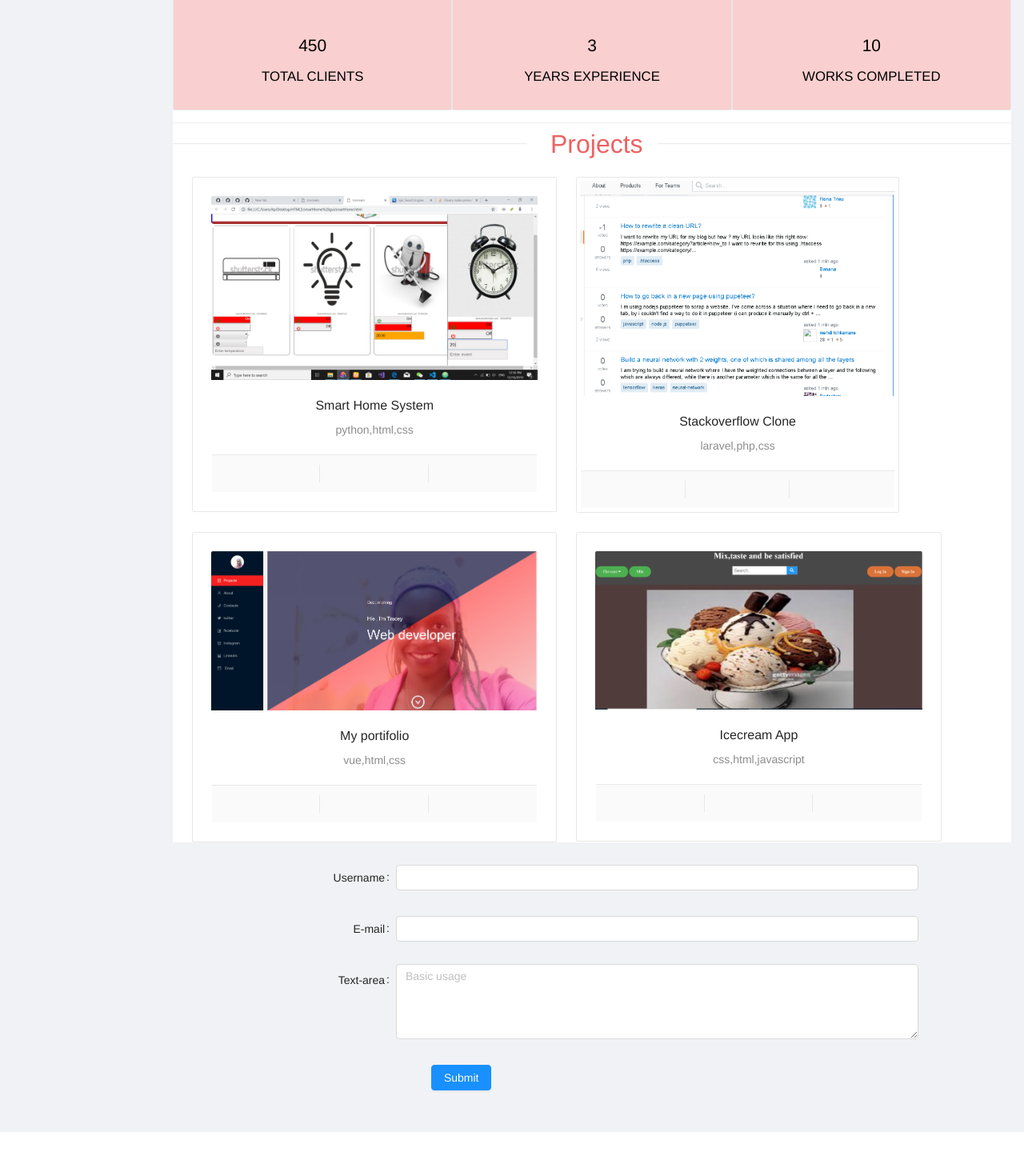
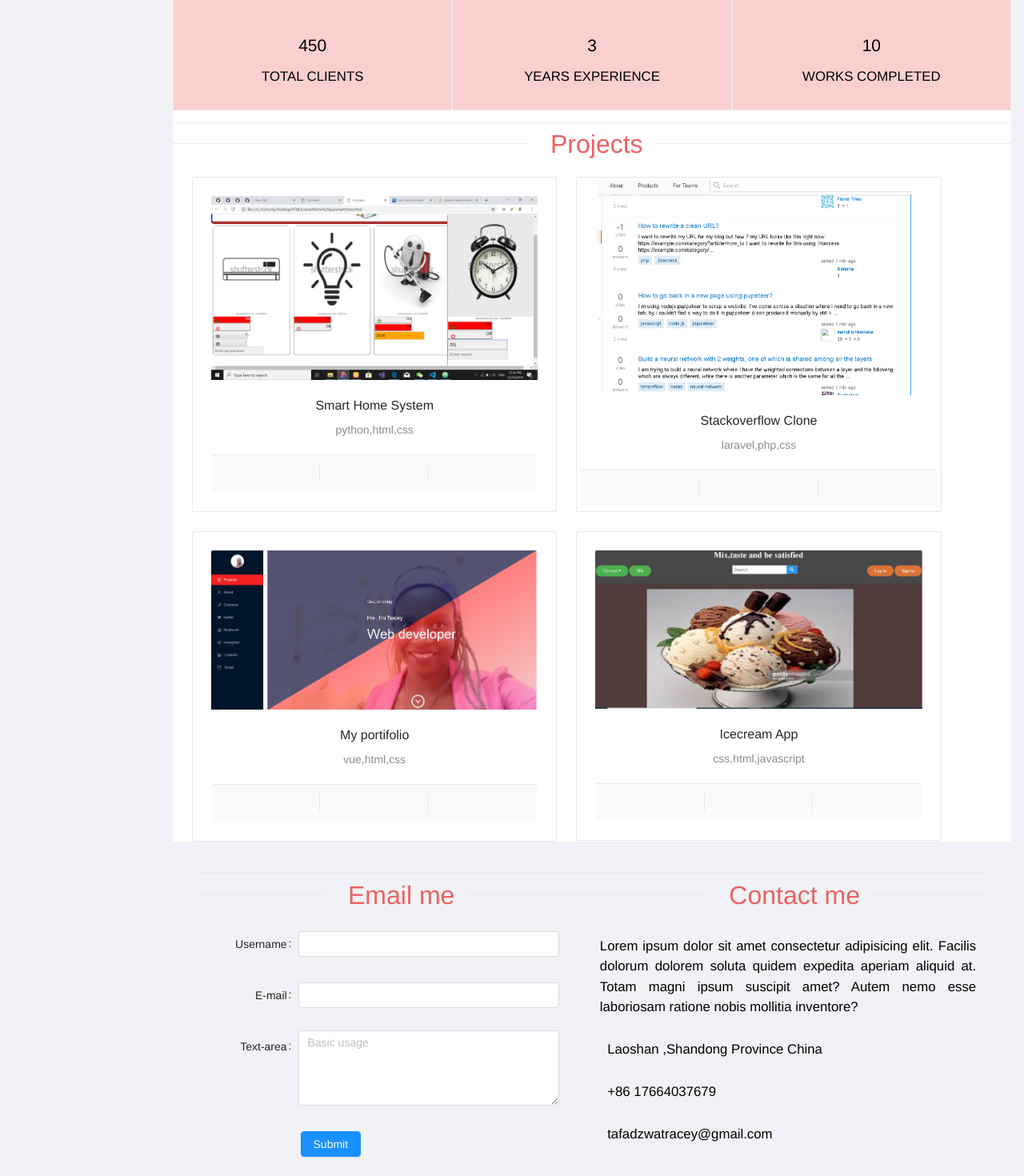
Before and after one commit to Tafadzwa-tracey/my_portifolio, a Vue app: page /#/ in a window 1280 px wide. Shown: the part 1860-3330 px from the top of the page at 80% size. Before the commit the page ends 3275 px from the top, so only its background shows below. Built offline with nearby package versions, Linux system fonts and the light colour scheme; no server answers; what vue-resource would draw is missing.

Commit message:
Recontructing website

```diff
--- a/src/components/home/Home.vue
+++ b/src/components/home/Home.vue
@@ -14,7 +14,7 @@
 
 
         <a-menu-item  class="menu-items" key="1" :style="{ backgroundColor:'rgb(236, 98, 98)'}" >
-          <router-link to="#" v-scroll-to="'#section-three'">
+          <router-link to="#" v-scroll-to="'#section-four'">
           <a-icon type="project" />
           <span class="nav-text">Projects</span>
           </router-link>
@@ -59,7 +59,7 @@
         </a-menu-item>
 
         <a-menu-item class="menu-items" key="8">
-          <router-link  to ="/mail">
+          <router-link  to="#" v-scroll-to="'#section-three'">
             <a-icon type="mail" />
             <span class="nav-text">
               Email
@@ -125,8 +125,8 @@
       </a-col>
       <a-col :span="11">
         <h4><b>Age:</b>22</h4>
-        <h4><b>Degree:</b>Bachelor's</h4>
         <h4><b>Freelance:</b>Available</h4>
+        <h4><b>Degree:</b>Bachelor's in Computer Science</h4>
       </a-col>
 
 
@@ -248,7 +248,8 @@
   </a-row>
 
 
-<div id="section-three">
+
+<div id="section-four">
 <a-row type = "flex" justify = "space-inbetween"  >
    <a-divider orientation="center" >
       <h1 class= "about">Projects</h1>
@@ -275,11 +276,12 @@
 
 
      <a-col :span="11">
-  <a-card hoverable :style="{padding:'1%' ,marginLeft:'5%',inlineSize:'84%'}">
+  <a-card hoverable :style="{padding:'1%' ,marginLeft:'5%'}">
     <img
       slot="cover"
       alt="Stackoverflow Clone"
       :src="require('@/assets/overflow.png')"
+      :style="{inlineSize:'88%',marginLeft:'5%'}"
     />
     <template slot="actions" class="ant-card-actions">
        <a-icon key="plus-circle" type="plus-circle" />
@@ -335,7 +337,12 @@
       </a-layout-content>
 
       <a-layout-footer style="textAlign: center">
-         <div id = "section-three" >
+  <div id = "section-three" >
+    <a-row type="flex">
+    <a-col :span="12">
+      <a-divider >
+       <h1 class="about">Email me</h1>
+      </a-divider>
     <a-form :form="form" @submit="handleSubmit">
 
        <a-form-item v-bind="formItemLayout"  label="Username" >
@@ -381,6 +388,19 @@
        </a-form-item>
 
     </a-form>
+    </a-col>
+    <a-col :span="12">
+    <a-divider>
+      <h1 class="about">Contact me</h1>
+    </a-divider>
+    <h4 class="about_me">Lorem ipsum dolor sit amet consectetur adipisicing elit.
+       Facilis dolorum dolorem soluta quidem expedita aperiam aliquid at.
+      Totam magni ipsum suscipit amet? Autem nemo esse laboriosam ratione nobis mollitia inventore?</h4>
+      <h4 class="about_me" > <a-icon type="environment" :style="{color:'#1890ff',marginRight:'2%'}"/>Laoshan ,Shandong Province China</h4>
+      <h4 class="about_me"> <a-icon type="phone" :style="{color:'#1890ff',marginRight:'2%'}"/>+86 17664037679</h4>
+      <h4 class="about_me"> <a-icon type="mail" :style="{color:'#1890ff',marginRight:'2%'}"/>tafadzwatracey@gmail.com</h4>
+    </a-col>
+    </a-row>
     </div>
       </a-layout-footer>
     </a-layout>
--- a/src/components/menu/Mail.vue
+++ /dev/null
@@ -1,86 +0,0 @@
-  <template>
-  <a-form :layout="formLayout">
-    <a-form-item
-      label="Form Layout"
-      :label-col="formItemLayout.labelCol"
-      :wrapper-col="formItemLayout.wrapperCol"
-    >
-      <a-radio-group default-value="horizontal" @change="handleFormLayoutChange">
-        <a-radio-button value="horizontal">
-          Horizontal
-        </a-radio-button>
-        <a-radio-button value="vertical">
-          Vertical
-        </a-radio-button>
-        <a-radio-button value="inline">
-          Inline
-        </a-radio-button>
-      </a-radio-group>
-    </a-form-item>
-
-    <a-form-item
-      label="Name"
-      :label-col="formItemLayout.labelCol"
-      :wrapper-col="formItemLayout.wrapperCol"
-    >
-      <a-input placeholder="Your name" />
-    </a-form-item>
-
-    <a-form-item
-      label="Email"
-      :label-col="formItemLayout.labelCol"
-      :wrapper-col="formItemLayout.wrapperCol"
-    >
-    <a-input placeholder="Your email " />
-    </a-form-item>
-
-    <a-form-item
-      label="Text"
-      :label-col="formItemLayout.labelCol"
-      :wrapper-col="formItemLayout.wrapperCol"
-    >
-     <a-textarea placeholder="Text area" :rows="4" />
-    </a-form-item>
-
-
-    <a-form-item :wrapper-col="buttonItemLayout.wrapperCol">
-      <a-button type="primary" onclick="location.href='mailto:tafadzwatracey@gmail.com';">
-        Submit
-      </a-button>
-    </a-form-item>
-  </a-form>
-</template>
-
-<script>
-export default {
-  data() {
-    return {
-      formLayout: 'horizontal',
-    };
-  },
-  computed: {
-    formItemLayout() {
-      const { formLayout } = this;
-      return formLayout === 'horizontal'
-        ? {
-            labelCol: { span: 4 },
-            wrapperCol: { span: 14 },
-          }
-        : {};
-    },
-    buttonItemLayout() {
-      const { formLayout } = this;
-      return formLayout === 'horizontal'
-        ? {
-            wrapperCol: { span: 14, offset: 4 },
-          }
-        : {};
-    },
-  },
-  methods: {
-    handleFormLayoutChange(e) {
-      this.formLayout = e.target.value;
-    },
-  },
-};
-</script>
--- a/src/router/index.js
+++ b/src/router/index.js
@@ -2,7 +2,7 @@ import Vue from 'vue'
 import 'ant-design-vue/dist/antd.css';
 import VueRouter from 'vue-router';
 import Home from "@/components/home/Home.vue";
-import Mail from "@/components/menu/Mail.vue";
+
 
 
 
@@ -12,7 +12,7 @@ Vue.use(VueRouter);
 export default new VueRouter({
     routes:[
         {path:"/",component:Home,name:"home"},
-        {path:'/mail',component:Mail,name:"mail"},
+
       ],
       mode:'hash'
 
```
